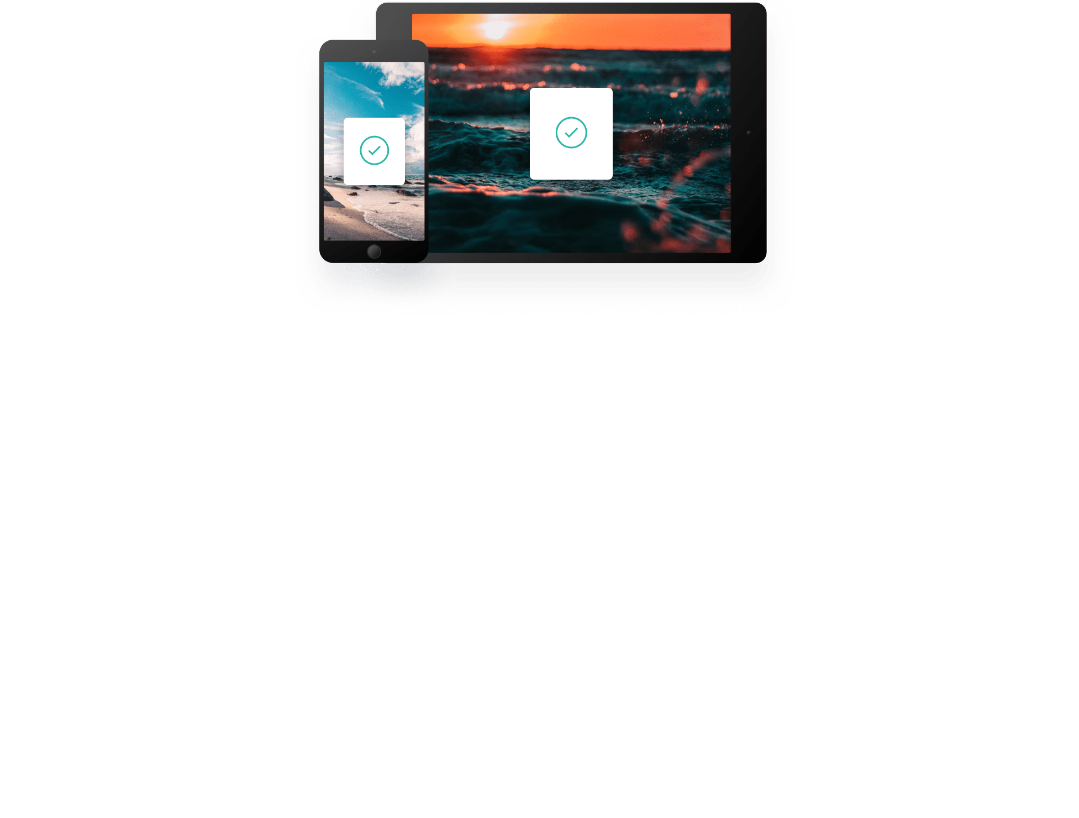
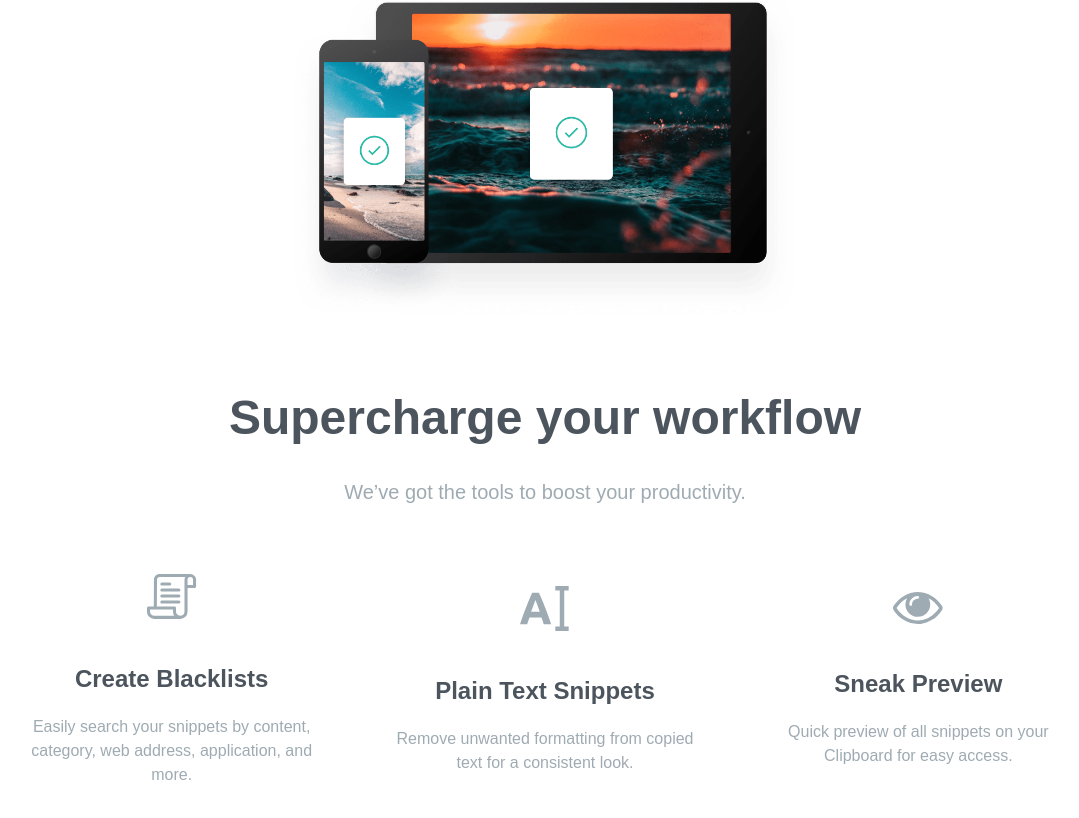
Before and after one commit to bryanbuitrago/clipboard, a Next.js app: page / in a window 1280 px wide. Shown: the part 2108-2926 px from the top of the page, without its empty margins (95-1174 px from the left). Before the commit the page ends 2502 px from the top, so only its background shows below. Built offline with nearby package versions, Linux system fonts and the light colour scheme; a web font is replaced by a local one.

Commit message:
Add SuperchargeSection component.

```diff
--- a/src/app/page.js
+++ b/src/app/page.js
@@ -2,6 +2,7 @@ import AccesAnywhereSection from '@/components/access/AccesAnywhereSection';
 import FeaturesSection from '@/components/features/FeaturesSection';
 import HeroSection from '@/components/hero/HeroSection';
 import SnippetsSection from '@/components/snippets/SnippetsSection';
+import SuperchargeSection from '@/components/supercharge/SuperchargeSection';
 
 export default function Home() {
   return (
@@ -10,6 +11,7 @@ export default function Home() {
       <SnippetsSection />
       <FeaturesSection />
       <AccesAnywhereSection />
+      <SuperchargeSection />
     </main>
   );
 }
```
